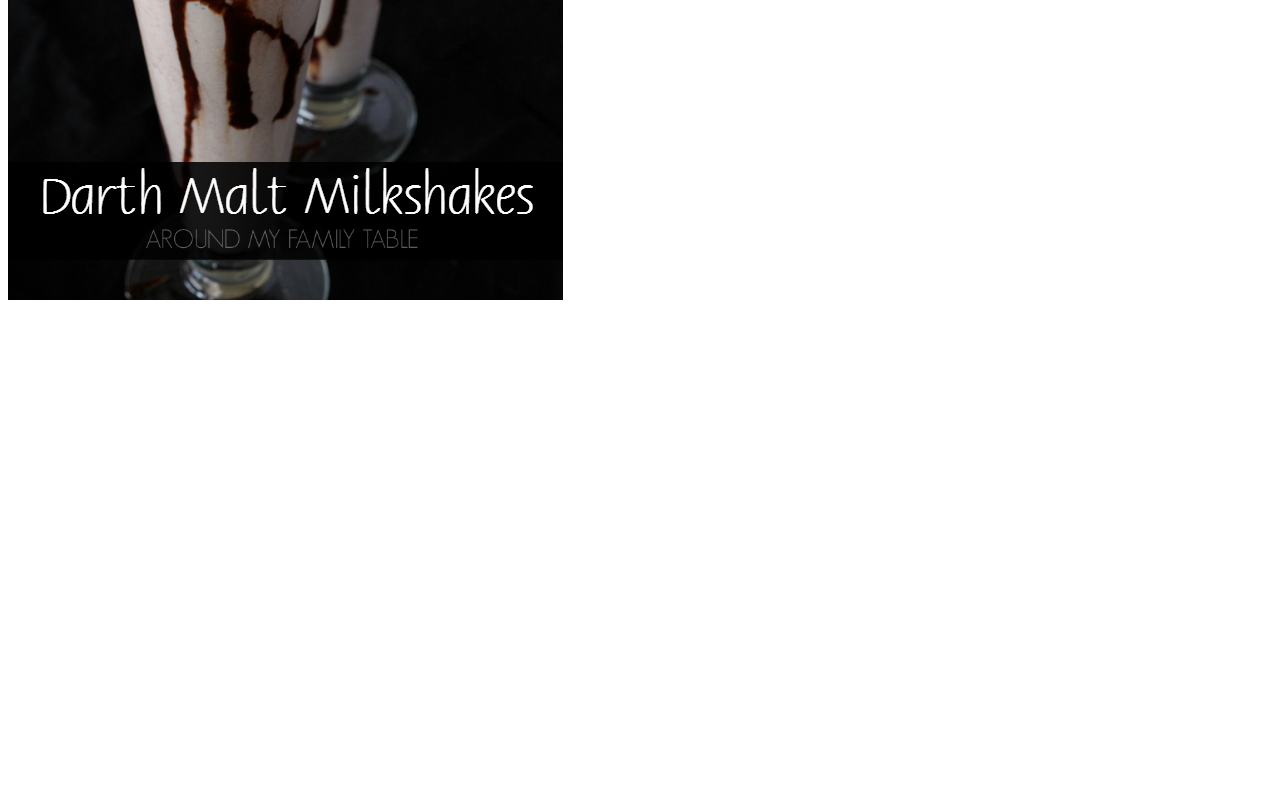
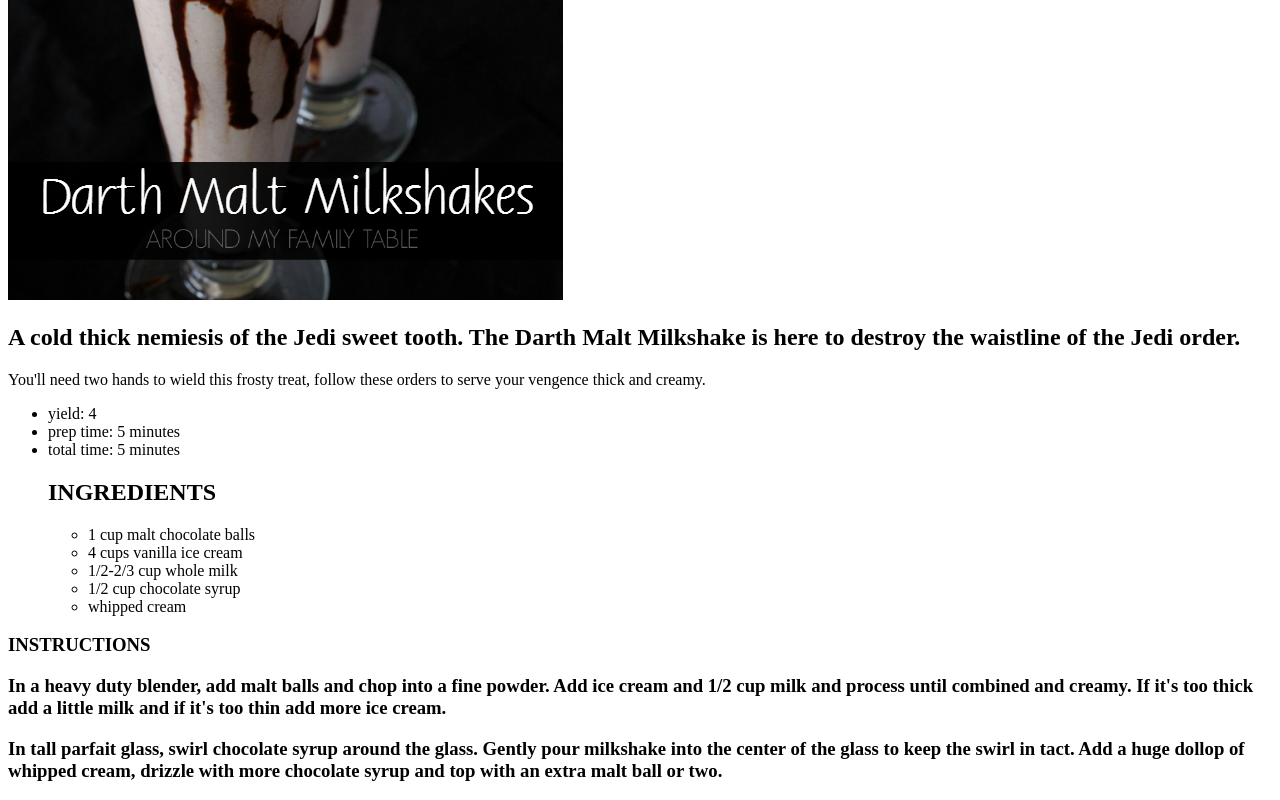
Before and after one commit to bkoshh/odin-recipes, a plain HTML site: page recipes/darth-malt-milkshake.html in a window 1280 px wide. Shown: the part 580-1380 px from the top of the page. Before the commit the page ends 892 px from the top, so only its background shows below. Drawn offline with Linux system fonts and the light colour scheme.

Commit message:
Please enter the commit message for your changes. Lines starting added ingredients and prep info to milkshake recipe

```diff
--- a/recipes/darth-malt-milkshake.html
+++ b/recipes/darth-malt-milkshake.html
@@ -10,4 +10,30 @@
 <h1>Darth Malt Milkshake</h1>
 </body>
     <a><img src="../images/darth-malt-milkshakes-3.jpg"<img> </a>
-</html>
+    <h2>A cold thick nemiesis of the Jedi sweet tooth. The Darth Malt Milkshake is here to destroy the waistline of the Jedi order.</h2>
+    <p> You'll need two hands to wield this frosty treat, follow these orders to serve your vengence thick and creamy.</p>
+    <div><p><ul>
+        <li>yield: 4</li><li>prep time: 5 minutes</li><li>total time: 5 minutes</li></p>
+    <p><h2>INGREDIENTS</h2>
+        <ul>
+        <li>1 cup malt chocolate balls</li>
+        <li>4 cups vanilla ice cream</li>
+        <li>1/2-2/3 cup whole milk</li>
+        <li>1/2 cup chocolate syrup</li>
+        <li>whipped cream</li></p>
+            </div>
+    <div>
+        <h3><p>INSTRUCTIONS</P>
+            <p>In a heavy duty blender, add malt balls and chop into a fine powder. Add ice cream and 1/2 cup milk and process until combined and creamy. If it's too thick add a little milk and if it's too thin add more ice cream.</p>
+            <p>In tall parfait glass, swirl chocolate syrup around the glass. Gently pour milkshake into the center of the glass to keep the swirl in tact. Add a huge dollop of whipped cream, drizzle with more chocolate syrup and top with an extra malt ball or two.</p></h3>
+    </div>
+
+
+
+
+
+
+
+
+
+    </html>
```
